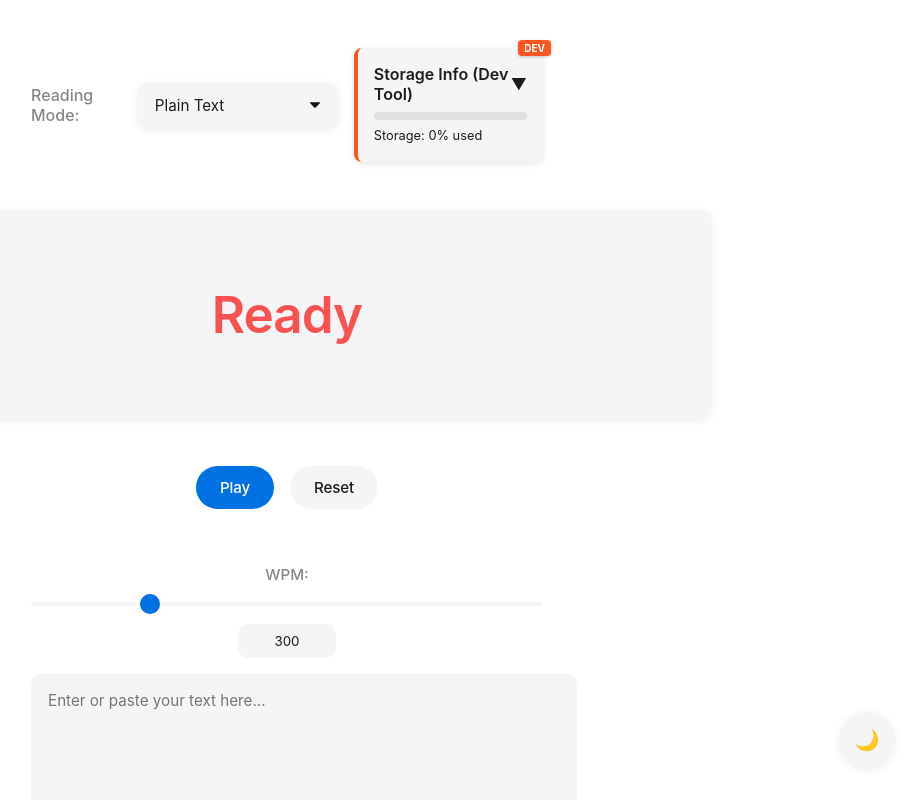
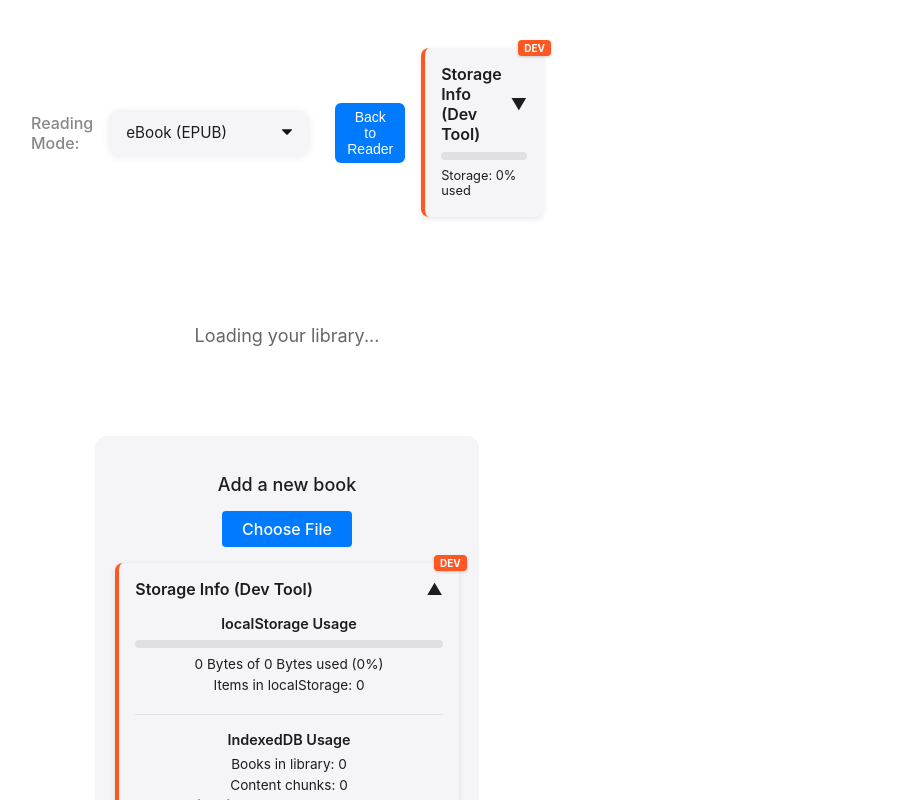
Before and after one commit to yigit-cankurtaran/rsvp-reader-web, a React (Vite) app: page / in a window 1280 px wide. Shown: the whole page, without its empty margins (353-1262 px from the left). Built offline with nearby package versions, Linux system fonts and the light colour scheme.

Commit message:
theme selection works fine, will fix bad spawn on epub with text ui

```diff
--- a/src/SpeedReader.css
+++ b/src/SpeedReader.css
@@ -196,55 +196,49 @@ body {
 
 /* File input styling */
 .file-control-wrapper {
+  margin: 1rem 0;
   display: flex;
   justify-content: center;
-  width: 100%;
-  padding: 0;
 }
 
 .file-control {
-  width: 100%;
-  max-width: 32rem;
-  display: flex;
-  justify-content: center;
-  padding: 0;
+  position: relative;
+  overflow: hidden;
+  display: inline-block;
+  cursor: pointer;
 }
 
 .file-input {
-  width: 100%;
-  max-width: 32rem;
-  display: flex;
-  justify-content: center;
-  background-color: var(--bg-secondary);
-  padding: 0.75rem;
-  border-radius: var(--border-radius);
-  border: 1px solid transparent;
-  transition: var(--transition);
+  position: absolute;
+  font-size: 100px;
+  opacity: 0;
+  right: 0;
+  top: 0;
+  cursor: pointer;
 }
 
-.file-input:hover {
-  border-color: var(--accent);
+.file-input-label {
+  display: inline-block;
+  padding: 8px 20px;
+  background-color: var(--primary-color, #007bff);
+  color: #fff;
+  border-radius: 4px;
+  cursor: pointer;
+  font-weight: 500;
+  transition: background-color 0.2s ease;
 }
 
-/* Style the file input button */
-.file-input::-webkit-file-upload-button,
-.file-input::file-selector-button {
-  -webkit-appearance: none;
-  background-color: var(--accent);
-  color: white;
-  padding: 0.75rem 1.5rem;
-  border: none;
-  border-radius: 980px;
-  font-family: var(--font-primary);
-  font-weight: 500;
-  cursor: pointer;
-  margin-right: 1rem;
-  transition: var(--transition);
+.file-input-label:hover {
+  background-color: var(--primary-color-hover, #0069d9);
 }
 
-.file-input::-webkit-file-upload-button:hover,
-.file-input::file-selector-button:hover {
-  background-color: var(--accent-hover);
+/* Dark mode file input */
+[data-theme="dark"] .file-input-label {
+  background-color: var(--primary-color, #2196f3);
+}
+
+[data-theme="dark"] .file-input-label:hover {
+  background-color: var(--primary-color-hover, #1976d2);
 }
 
 /* Theme toggle button - Apple-style floating button */
--- a/src/SpeedReader.tsx
+++ b/src/SpeedReader.tsx
@@ -65,20 +65,35 @@ const SpeedReader = () => {
 
   const [isDarkMode, setIsDarkMode] = useState(() => {
     const savedTheme = localStorage.getItem("speedReaderTheme");
+    // If there's no saved preference, use system preference
+    if (savedTheme === null) {
+      return window.matchMedia("(prefers-color-scheme: dark)").matches;
+    }
     return savedTheme === "dark";
   });
 
   const [inputType, setInputType] = useState<InputType>(() => {
     const savedType = localStorage.getItem("speedReaderInputType");
-    return (savedType as InputType) || InputType.TEXT;
+    return (savedType as InputType) || InputType.EPUB; // Default to EPUB instead of TEXT
   });
 
   const [isMobile, setIsMobile] = useState(window.innerWidth <= 640);
 
   // Add state for current view (reader or library)
   const [currentView, setCurrentView] = useState<"reader" | "library">(() => {
-    // If we have a book loaded, show reader, otherwise show library
-    return words.length > 0 ? "reader" : "library";
+    // If we're in EPUB mode and no book is loaded, show library
+    const savedType = localStorage.getItem("speedReaderInputType");
+    const isEpub = savedType === InputType.EPUB || savedType === null;
+
+    if (isEpub) {
+      // Show reader only if we have a book loaded
+      return localStorage.getItem("speedReaderCurrentBookId")
+        ? "reader"
+        : "library";
+    }
+
+    // For TEXT mode, always default to reader view
+    return "reader";
   });
 
   // Add state for current book ID
@@ -100,12 +115,56 @@ const SpeedReader = () => {
         // Update state with settings from IndexedDB
         setWpm(settings.wpm);
         setIsDarkMode(settings.theme === "dark");
-        setInputType(settings.inputType as InputType);
+
+        // Set input type and update view accordingly
+        const newInputType = settings.inputType as InputType;
+        setInputType(newInputType);
+
+        // If in EPUB mode and no book is selected, force library view
+        if (newInputType === InputType.EPUB) {
+          const hasCurrentBook = !!localStorage.getItem(
+            "speedReaderCurrentBookId"
+          );
+          if (!hasCurrentBook) {
+            setCurrentView("library");
+          }
+        } else {
+          // In TEXT mode, always default to reader view
+          setCurrentView("reader");
+        }
+
+        // Save theme to localStorage if it doesn't exist
+        if (localStorage.getItem("speedReaderTheme") === null) {
+          localStorage.setItem("speedReaderTheme", settings.theme);
+        }
+
+        // Save inputType to localStorage if it doesn't exist
+        if (localStorage.getItem("speedReaderInputType") === null) {
+          localStorage.setItem("speedReaderInputType", settings.inputType);
+        }
 
         console.log("App settings loaded from IndexedDB");
       } catch (error) {
         console.error("Error loading app settings from IndexedDB:", error);
-        // No need to do anything - we're already using localStorage fallbacks
+
+        // If there's an error, make sure default values are saved
+        if (localStorage.getItem("speedReaderTheme") === null) {
+          const systemTheme = window.matchMedia("(prefers-color-scheme: dark)")
+            .matches
+            ? "dark"
+            : "light";
+          localStorage.setItem("speedReaderTheme", systemTheme);
+
+          // Also save to IndexedDB
+          saveAppSettings({ theme: systemTheme });
+        }
+
+        if (localStorage.getItem("speedReaderInputType") === null) {
+          localStorage.setItem("speedReaderInputType", InputType.EPUB);
+
+          // Also save to IndexedDB
+          saveAppSettings({ inputType: InputType.EPUB });
+        }
       }
     };
 
--- a/src/components/FileInput.tsx
+++ b/src/components/FileInput.tsx
@@ -1,14 +1,23 @@
-import React, { useState } from "react";
+import React, { useState, useEffect } from "react";
 import { extractEpubContent } from "../helpers/epubHandler";
 import { processText } from "../helpers/textProcessor";
 import { FileInputProps, InputType } from "../types/reader";
 import JSZip from "jszip";
+import logger from "../helpers/logger";
+
+// Create a module-specific logger
+const log = logger.forModule("FileInput");
 
 const FileInput: React.FC<FileInputProps> = ({
   inputType,
   onFileProcessed,
 }) => {
   const [textInput, setTextInput] = useState("");
+
+  // Debug log on component mount to verify props
+  useEffect(() => {
+    log.debug(`FileInput mounted with inputType: ${inputType}`);
+  }, [inputType]);
 
   const handleFileUpload = async (
     event: React.ChangeEvent<HTMLInputElement>
@@ -26,7 +35,7 @@ const FileInput: React.FC<FileInputProps> = ({
           }
 
           try {
-            console.log(
+            log.info(
               `Processing EPUB file: ${file.name} (${Math.round(file.size / 1024)} KB)`
             );
             const epubContent = await extractEpubContent(file);
@@ -49,7 +58,7 @@ const FileInput: React.FC<FileInputProps> = ({
               file
             );
           } catch (epubError) {
-            console.error("Error extracting EPUB content:", epubError);
+            log.error("Error extracting EPUB content:", epubError);
 
             // If there's an error, try a different approach
             // Read the file as an ArrayBuffer and check if it's a valid zip file
@@ -109,7 +118,7 @@ const FileInput: React.FC<FileInputProps> = ({
           break;
       }
     } catch (error) {
-      console.error("Error reading file:", error);
+      log.error("Error reading file:", error);
       alert(`Error reading ${inputType} file. Please try another file.`);
 
       // Final fallback for EPUB files
@@ -183,6 +192,7 @@ const FileInput: React.FC<FileInputProps> = ({
           onChange={handleFileUpload}
           className="file-input"
         />
+        <div className="file-input-label">Choose File</div>
       </div>
     </div>
   );
```
